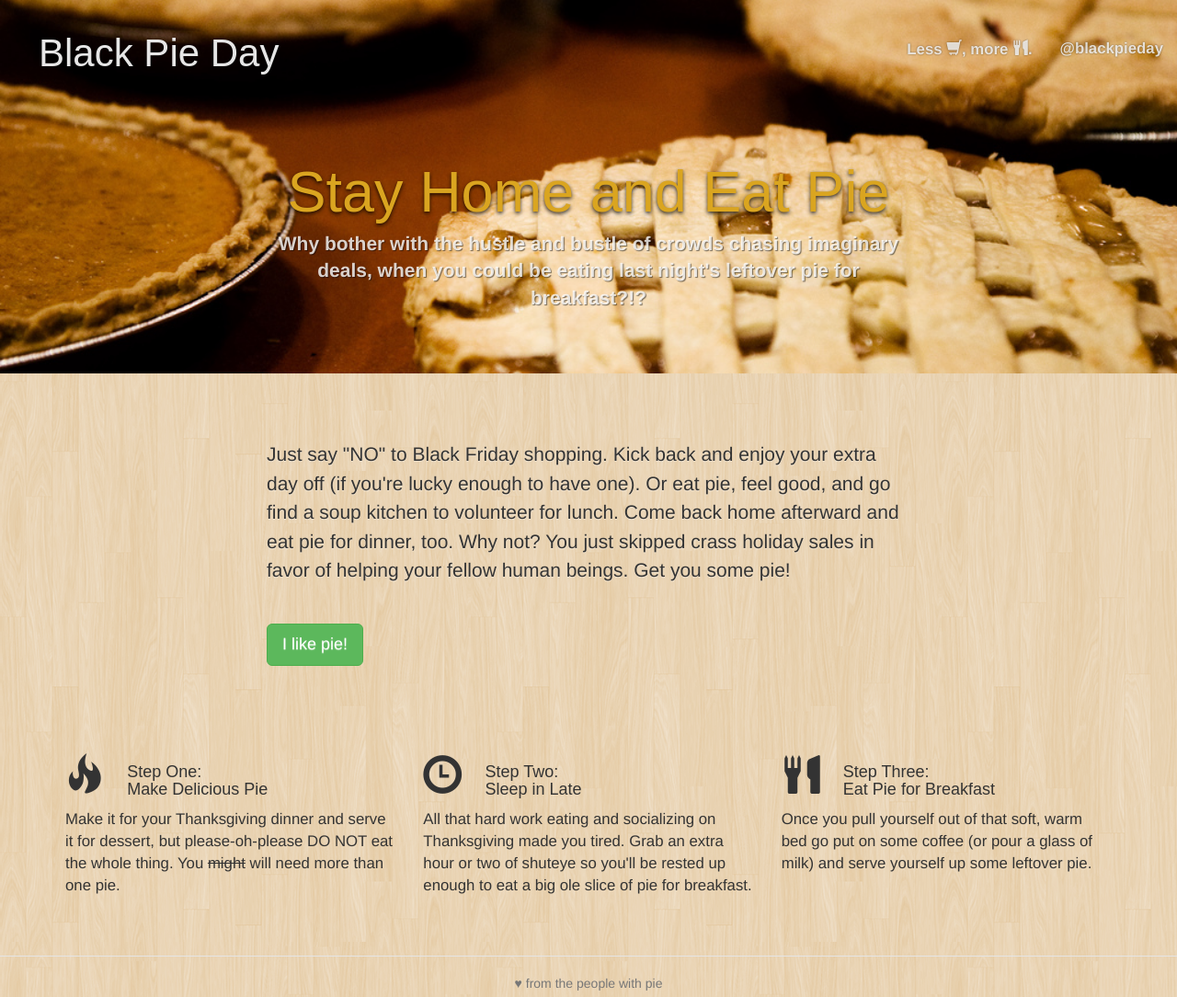
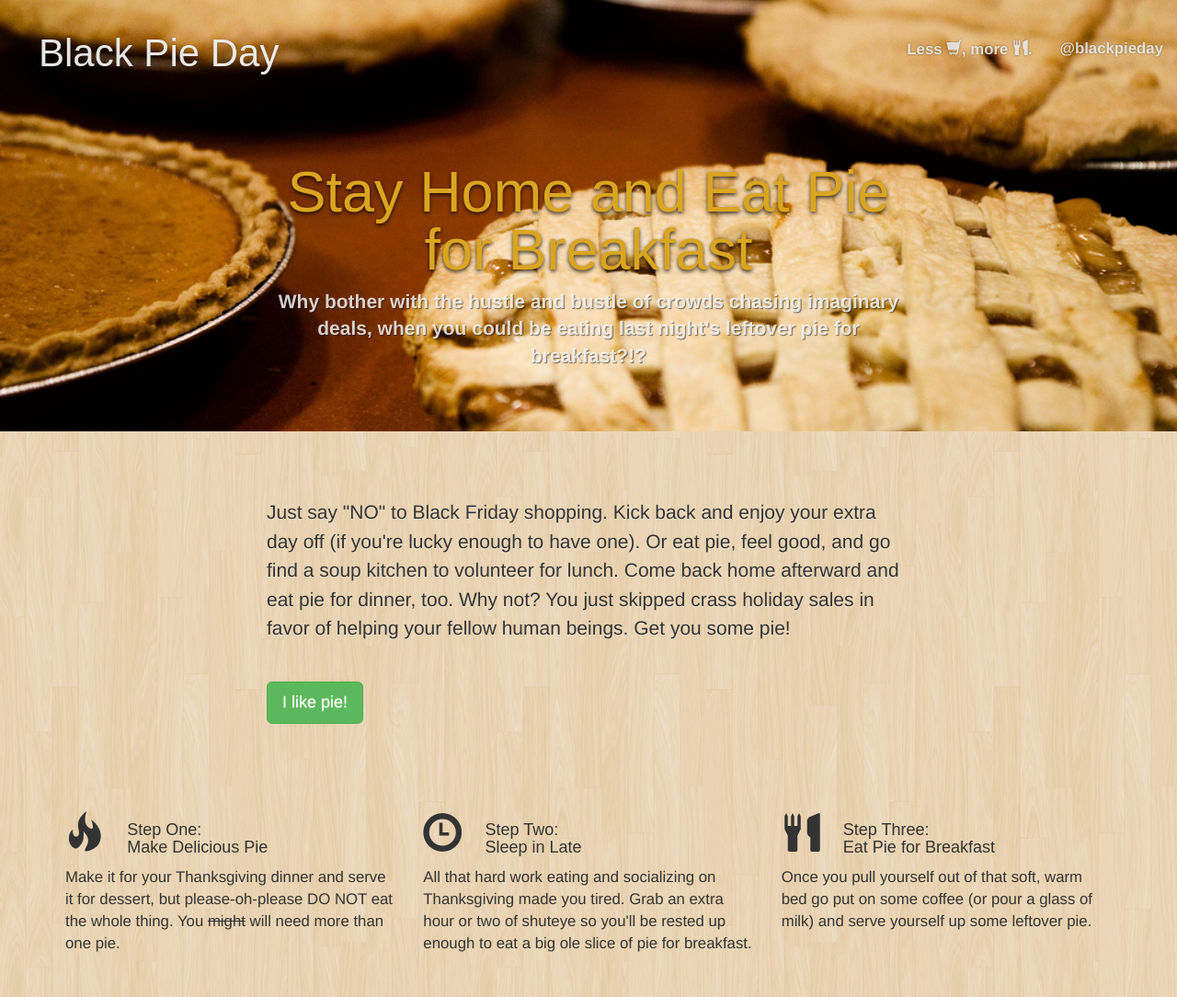
Before and after one commit to shawnr/breakfastpieday, a plain HTML site: page index.html in a window 1280 px wide. Shown: the top 1084 px of the page at 92% size. Drawn offline with Linux system fonts and the light colour scheme; a web font is replaced by a local one.

Commit message:
Built breakfastpieday from commit b0fd898 on branch master
Change-Id: I02dbae207a0815f2c26394611051f08bb0001ae4

```diff
--- a/index.html
+++ b/index.html
@@ -51,7 +51,7 @@
 
             <div class="jumbotron">
                 <div class="container">
-                    <h1>Stay Home and Eat Pie</h1>
+                    <h1>Stay Home and Eat Pie for Breakfast</h1>
                     <p class="lead">Why bother with the hustle and bustle of crowds chasing imaginary deals, when you could be eating last night's leftover pie for breakfast?!?</p>
                 </div>
             </div>
```
